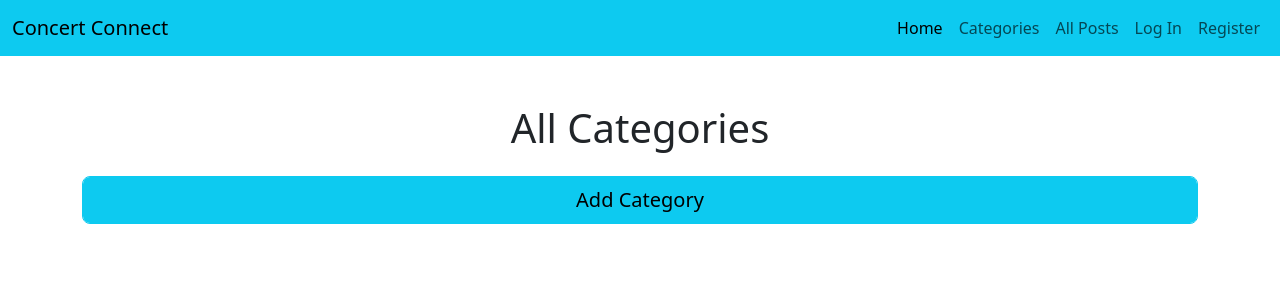
After one commit to 99bjacko/milestone-project-3, a Flask app: page /get_categories in a window 1280 px wide. The commit adds this page. Shown: the top 300 px of the page. Run offline with Flask 3, Linux system fonts and the light colour scheme; data that the repository does not hold is empty; some libraries are stand-ins or nearby versions.

Commit message:
Add Categories page template

```diff
--- a/app.py
+++ b/app.py
@@ -136,6 +136,13 @@ def delete_post(post_id):
     flash("Post Deleted Successfully")
     return redirect(url_for("get_posts"))
 
+
+@app.route("/get_categories")
+def get_categories():
+    categories = list(mongo.db.categories.find().sort("category_name", 1))
+    return render_template("categories.html", categories=categories)
+
+
 if __name__ == "__main__":
     app.run(host=os.environ.get("IP"),
             port=int(os.environ.get("PORT")),
--- a/templates/base.html
+++ b/templates/base.html
@@ -31,7 +31,7 @@
                             <a class="nav-link active" aria-current="page" href="{{ url_for('get_posts') }}">Home</a>
                         </li>
                         <li class="nav-item">
-                            <a class="nav-link" href="#">Categories</a>
+                            <a class="nav-link" href="{{ url_for('get_categories') }}">Categories</a>
                         </li>
                         {% if session.user %}
                             <li class="nav-item">
--- /dev/null
+++ b/templates/categories.html
@@ -0,0 +1,30 @@
+{% extends "base.html" %}
+{% block content %}
+
+    <h1 class="text-center mt-5">All Categories</h1>
+    <a href="#" class="form-control btn btn-lg btn-info mt-3">Add Category</a>
+
+    <div class="row">
+        {% for category in categories %}
+            <div class="col-sm-6 col-lg-3 mt-5">
+                <div class="card">
+                    <div class="card-body text-center">
+                        <h4 class="card-title">{{ category.category_name }}</h4>
+                        <div class="row">
+                            <a href="#" class="btn btn-primary mt-3">View Category</a>
+                        </div>
+                        <div class="row">
+                            <div class="col-sm-6">
+                                <a href="#" class="btn btn-sm btn-secondary mt-3">Edit</a>
+                            </div>
+                            <div class="col-sm-6">
+                                <a href="#" class="btn btn-sm btn-danger mt-3">Delete</a>
+                            </div>
+                        </div>
+                    </div>
+                </div>
+            </div>
+        {% endfor %}
+    </div>
+
+{% endblock %}
```
